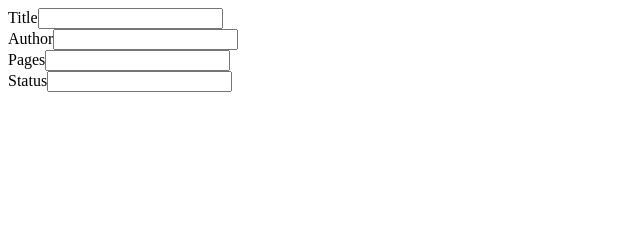
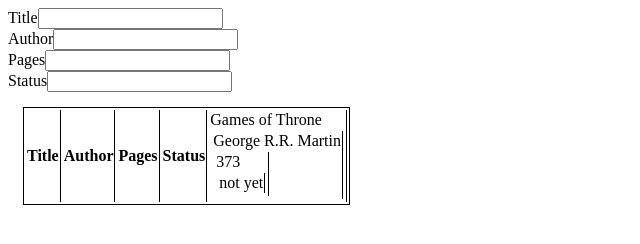
Before and after one commit to Iancu038691/Library, a website: page index.html in a window 1280 px wide. Shown: the whole page, without its empty margins (0-640 px from the left). Drawn offline with Linux system fonts and the light colour scheme.

Commit message:
add content to html

```diff
--- a/app.js
+++ b/app.js
@@ -15,3 +15,28 @@ addBookToLibrary('Games of Throne', 'George R.R. Martin', '373', 'not yet');
 for (const key in myLibrary) {
   console.log(myLibrary[key].author);
 }
+
+const container = document.querySelector('.container');
+container.appendChild(document.createElement('tbody'));
+const tr = document.querySelector('tr');
+tr.classList.add('qwerty');
+const bookTitle = document.createElement('td');
+bookTitle.classList.add('title');
+bookTitle.textContent = myLibrary[0].title;
+
+const bookAuthor = document.createElement('td');
+bookAuthor.classList.add('author');
+bookAuthor.textContent = myLibrary[0].author;
+
+const bookPages = document.createElement('td');
+bookPages.classList.add('pages');
+bookPages.textContent = myLibrary[0].pages;
+
+const bookStatus = document.createElement('td');
+bookStatus.classList.add('status');
+bookStatus.textContent = myLibrary[0].status;
+
+tr.appendChild(bookTitle)
+  .appendChild(bookAuthor)
+  .appendChild(bookPages)
+  .appendChild(bookStatus);
--- a/index.html
+++ b/index.html
@@ -15,7 +15,14 @@
         <div><label for="pages">Pages</label><input type="text" name="pages" id="pages"></div>
         <div><label for="status">Status</label><input type="text" name="status" id="status"></div>
     </form>
-
+    <table class="container">
+        <tr>
+            <th>Title</th>
+            <th>Author</th>
+            <th>Pages</th>
+            <th>Status</th>
+        </tr>
+    </table>
 
 
     <script src="app.js"></script>
--- a/style.css
+++ b/style.css
@@ -0,0 +1,10 @@
+table {
+    border: 1px solid black;
+    margin-top: 15px;
+    margin-left: 15px;
+    padding: 0;
+}
+
+th, td {
+    border-right: 1px solid black;
+}
```
